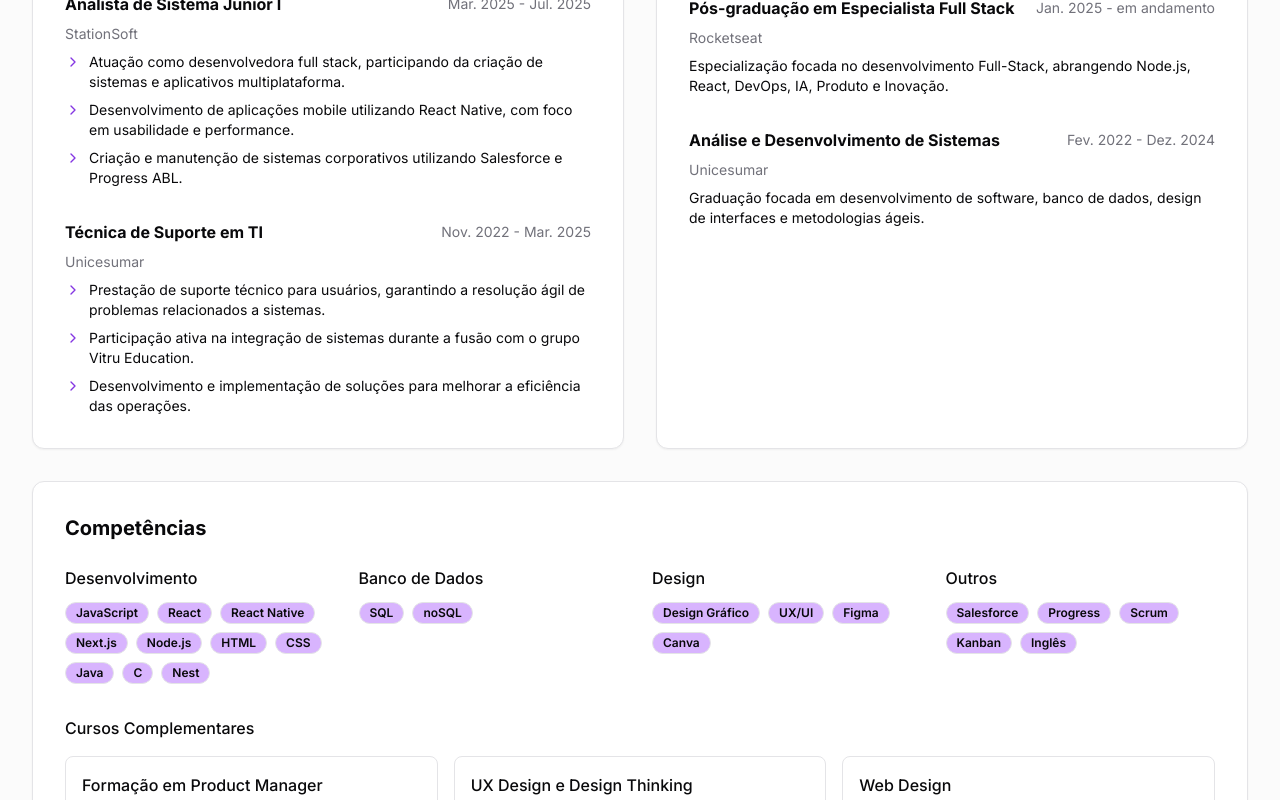
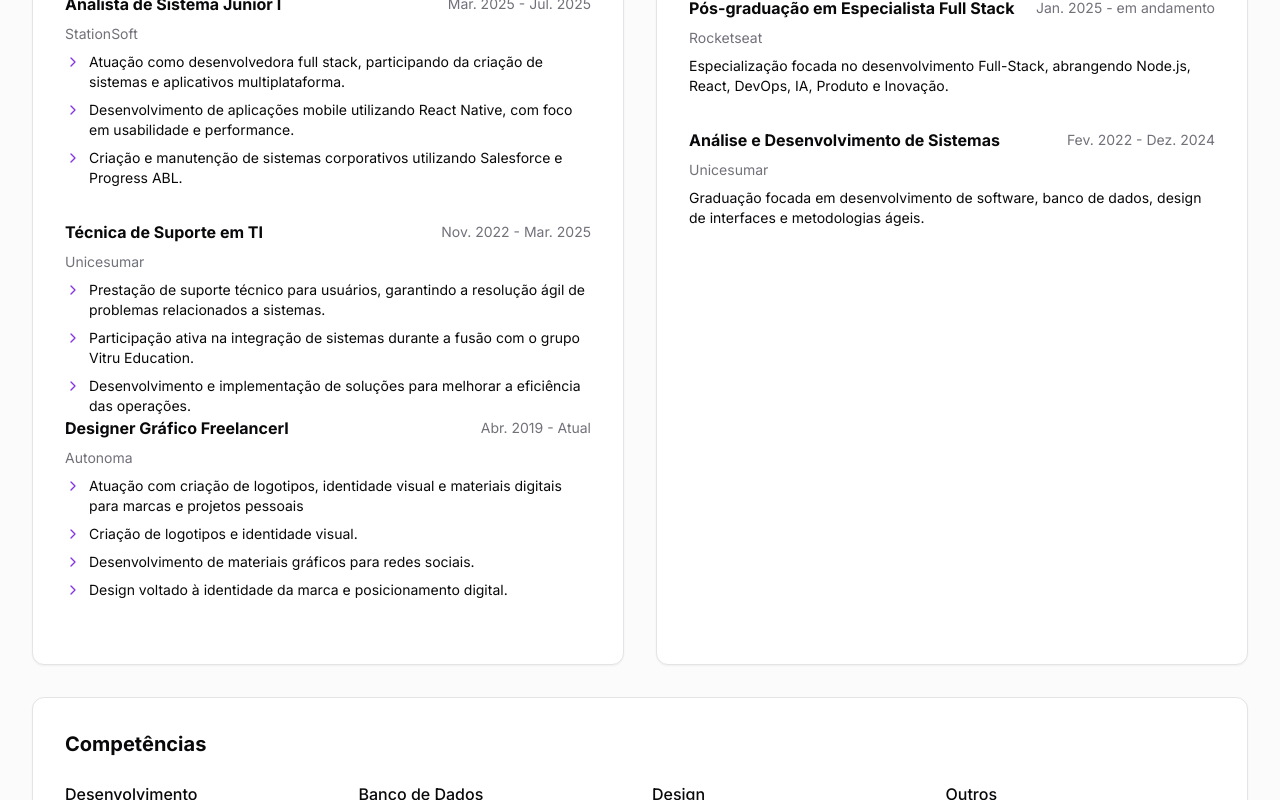
Before and after one commit to Milena-Kamitani/portifolio, a Next.js app: page / in a window 1280 px wide. Shown: the part 4162-4962 px from the top of the page. Built offline with nearby package versions, Linux system fonts and the light colour scheme.

Commit message:
Update page.tsx

```diff
--- a/app/page.tsx
+++ b/app/page.tsx
@@ -301,7 +301,7 @@ export default function Home() {
                   <div className="mb-2 flex items-center justify-between">
                     <h4 className="font-bold">Analista de Sistema Junior </h4>
                     <span className="text-sm text-muted-foreground">
-                     Jul. 2025 - Atual
+                     Jul. 2025 - Out. 2025
                     </span>
                   </div>
                   <p className="text-sm text-muted-foreground mb-2">
@@ -411,6 +411,46 @@ export default function Home() {
                     </li>
                   </ul>
                 </div>
+                 <div className="mb-8">
+                  <div className="mb-2 flex items-center justify-between">
+                    <h4 className="font-bold">Designer Gráfico FreelancerI</h4>
+                    <span className="text-sm text-muted-foreground">
+                      Abr. 2019 - Atual
+                    </span>
+                  </div>
+                  <p className="text-sm text-muted-foreground mb-2">
+                    Autonoma
+                  </p>
+                  <ul className="mt-2 space-y-2 text-sm">
+                    <li className="flex items-start">
+                      <ChevronRight className="mr-2 h-4 w-4 text-primary mt-0.5 flex-shrink-0" />
+                      <span>
+                        Atuação com criação de logotipos, identidade visual e materiais digitais para marcas e
+projetos pessoais
+                      </span>
+                    </li>
+                    <li className="flex items-start">
+                      <ChevronRight className="mr-2 h-4 w-4 text-primary mt-0.5 flex-shrink-0" />
+                      <span>
+                        Criação de logotipos e identidade visual.
+                      </span>
+                    </li>
+                    <li className="flex items-start">
+                      <ChevronRight className="mr-2 h-4 w-4 text-primary mt-0.5 flex-shrink-0" />
+                      <span>
+                        Desenvolvimento de materiais gráficos para redes sociais.
+                      </span>
+                    </li>
+                                        <li className="flex items-start">
+                      <ChevronRight className="mr-2 h-4 w-4 text-primary mt-0.5 flex-shrink-0" />
+                      <span>
+                         Design voltado à identidade da marca e posicionamento digital.
+                      </span>
+                    </li>
+
+                  </ul>
+                </div>
+
               </motion.div>
 
               <motion.div
```
